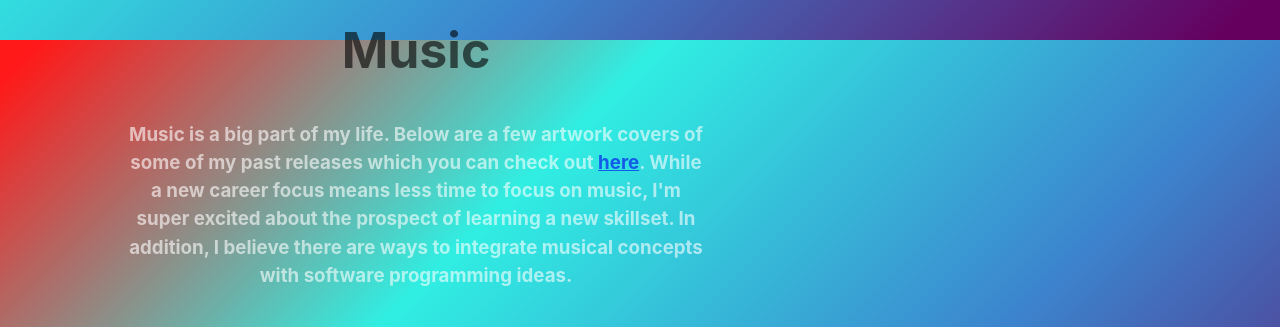
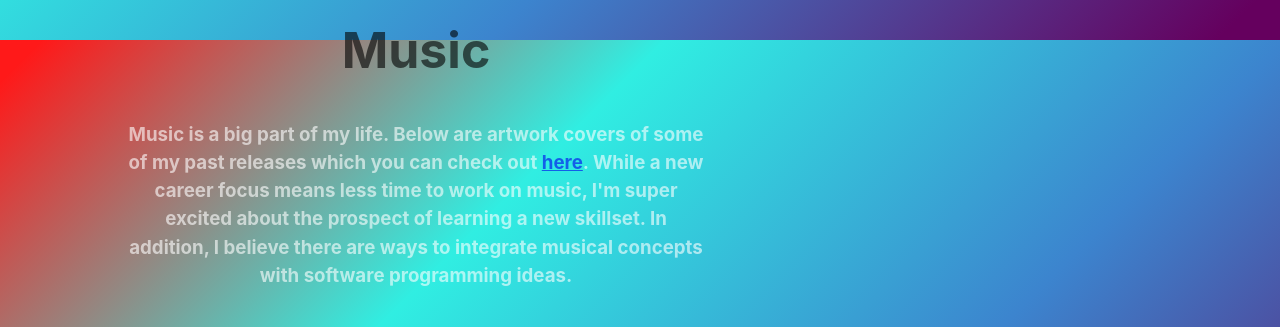
Before and after one commit to eitanreiffman/coding_temple_html_portfolio, a plain HTML site: page index.html in a window 1280 px wide. Shown: the part 2360-2687 px from the top of the page. Drawn offline with Linux system fonts and the light colour scheme.

Commit message:
Updated Music Section

```diff
--- a/index.html
+++ b/index.html
@@ -67,9 +67,9 @@
     <div class="main1">
         <article>
             <h1>Music</h1>
-            <h3>Music is a big part of my life. Below are a few artwork covers of some of my past
+            <h3>Music is a big part of my life. Below are artwork covers of some of my past
                 releases which you can check out <a href="https://open.spotify.com/artist/3t6MS9zgpZXWhjhF5bXxoe" target="_blank">here</a>.
-                While a new career focus means less time to focus on music, I'm super excited about the prospect of
+                While a new career focus means less time to work on music, I'm super excited about the prospect of
                 learning a new skillset. In addition, I believe there are ways to integrate musical concepts with software programming ideas.
             </h3>
         </article>
```
